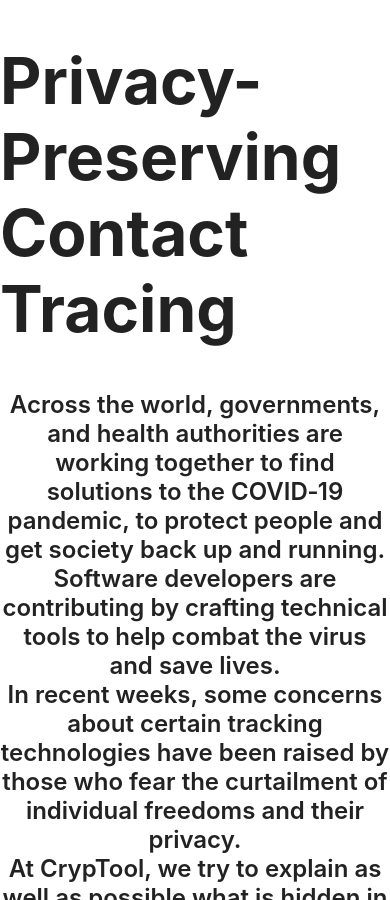
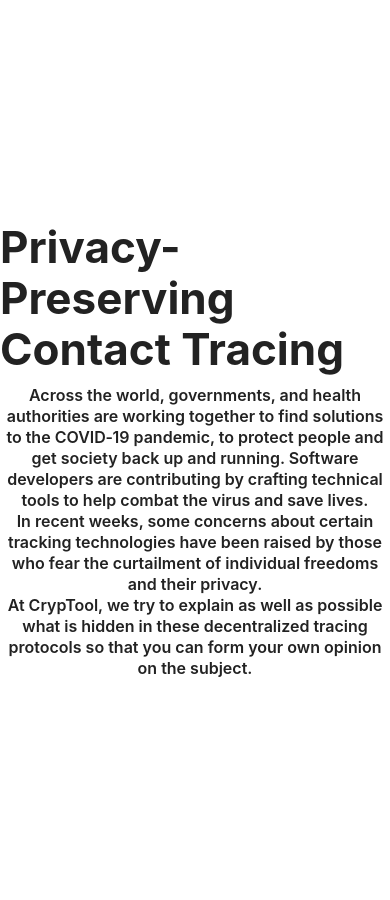
Before and after one commit to arguiot/corona-tracing, a Jekyll site: the page built from index.html, in a window 390 px wide and 900 px high. Built offline with Jekyll 4.4.1, drawn with Linux system fonts in a browser that asks for light colours; a style sheet for code colours, icons or effects is not loaded.

Commit message:
Improved responsivness

```diff
--- a/_sass/styles.scss
+++ b/_sass/styles.scss
@@ -6,8 +6,18 @@ body {
     line-height: 14px;
 }
 
+html {
+    overflow-x: hidden
+}
+
 header {
+    margin: 0;
     height: 100vh;
+    display: flex;
+    flex-direction: column;
+    justify-content: center;
+    align-items: center;
+
     h1 {
         font-family: SF Pro Display;
         font-style: normal;
@@ -15,7 +25,9 @@ header {
         font-size: 64px;
         line-height: 76px;
     }
+
     .description {
+        max-width: 960px;
         font-family: SF Pro Display;
         font-style: normal;
         font-weight: 600;
@@ -24,53 +36,65 @@ header {
         text-align: center;
     }
 }
+
 article {
     height: auto;
+
     .figure {
         position: relative;
         display: flex;
         flex-direction: column;
+
         .step {
             width: 57vw;
             height: 100vh;
         }
+
         #step-1 {
             background-image: url("../img/step1.svg");
             background-size: contain;
             background-repeat: no-repeat;
         }
+
         #step-2 {
             background-image: url("../img/step2.svg");
             background-size: contain;
             background-repeat: no-repeat;
         }
+
         #step-2-5 {
             background-image: url("../img/step2-5.svg");
             background-size: contain;
             background-repeat: no-repeat;
         }
+
         #step-3 {
             background-image: url("../img/step3.svg");
             background-size: contain;
             background-repeat: no-repeat;
         }
+
         #step-4 {
             background-image: url("../img/step4.svg");
             background-size: contain;
             background-repeat: no-repeat;
         }
     }
+}
+
 .text-container {
     height: calc(5*100vh);
     position: absolute;
     top: 100vh;
     left: 60vw;
+    z-index: auto;
     .text {
         position: -webkit-sticky;
         position: sticky;
         top: 100px;
         width: 450px;
         max-width: calc(40vw - 20px);
+
         h1 {
             font-family: SF Pro Display;
             font-style: normal;
@@ -78,6 +102,7 @@ article {
             font-size: 64px;
             line-height: 76px;
         }
+
         .bold {
             font-family: SF Pro Display;
             font-style: normal;
@@ -85,6 +110,7 @@ article {
             font-size: 24px;
             line-height: 29px;
         }
+
         p {
             font-family: SF Pro Display;
             font-style: normal;
@@ -94,7 +120,55 @@ article {
         }
     }
 }
+
+@media (max-width: 960px) {
+    h1 {
+        font-size: 44px !important;
+        line-height: 51px !important;
+        margin: 0 !important;
+        margin-bottom: 10px !important;
     }
+
+    header .description {
+        font-size: 16px;
+        line-height: 21px;
+    }
+
+    article {
+        .figure {
+            .step {
+                width: 90vw;
+            }
+        }
+        .text-container {
+            position: absolute;
+            top: 100vh;
+            left: 0;
+            .text {
+                position: -webkit-sticky;
+                position: sticky;
+                top: 40vh;
+                margin-left: 10px;
+                width: calc(100vw - 60px);
+                height: calc(60vh - 40px);
+                max-width: 100vw;
+                background: #E8E8E8;
+                border-radius: 25px;
+                padding: 15px;
+
+                .bold {
+                    font-size: 18px;
+                    line-height: 21px;
+                }
+                p {
+                    font-size: 14px;
+                    line-height: 17px;
+                }
+            }
+        }
+    }
+}
+
 canvas {
     width: 300px;
     height: 300px;
@@ -139,6 +213,7 @@ canvas {
         .value {
             text-align: right;
             color: #4c4c4c;
+
             &.show {
                 color: #007aff;
                 cursor: pointer;
```
Lines whose indentation alone changed are shown as unchanged.
